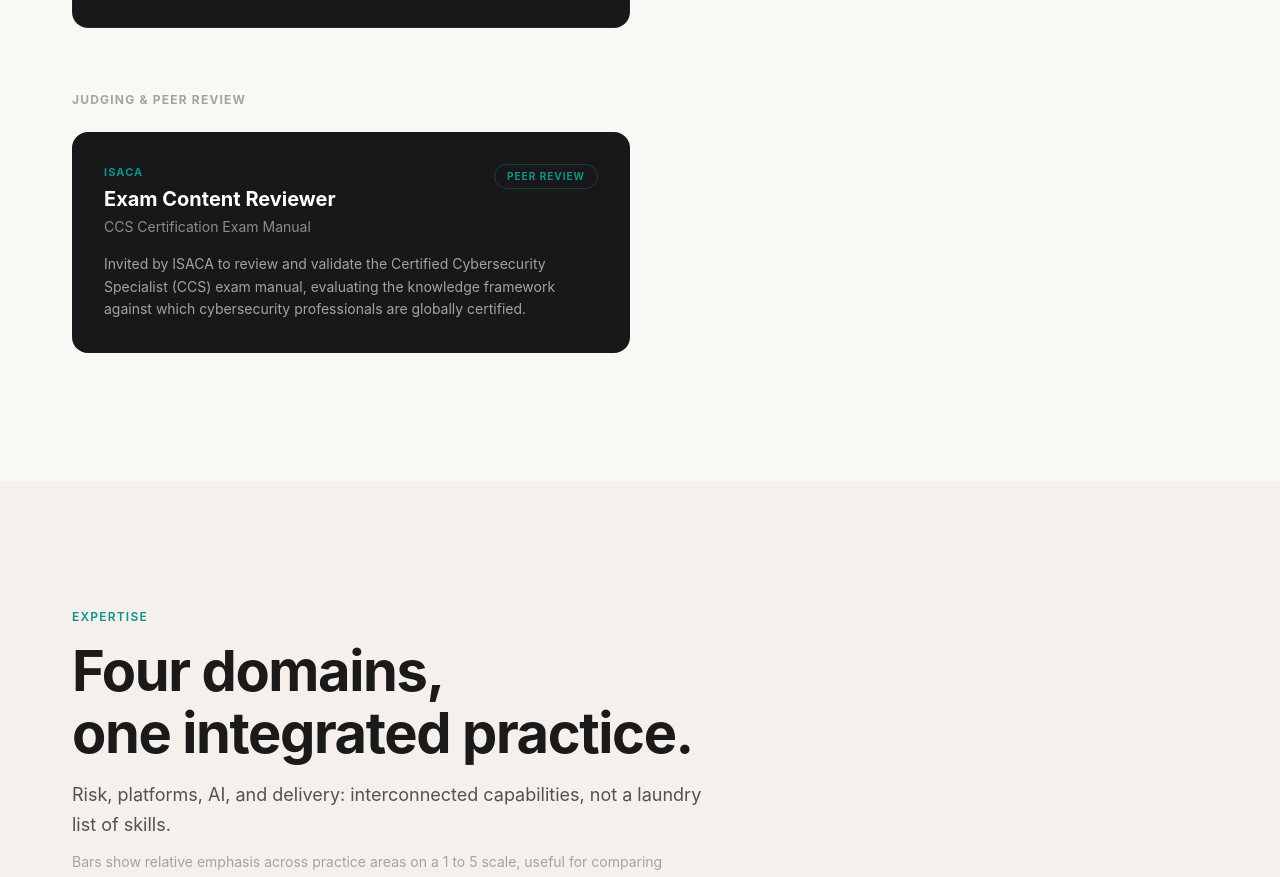
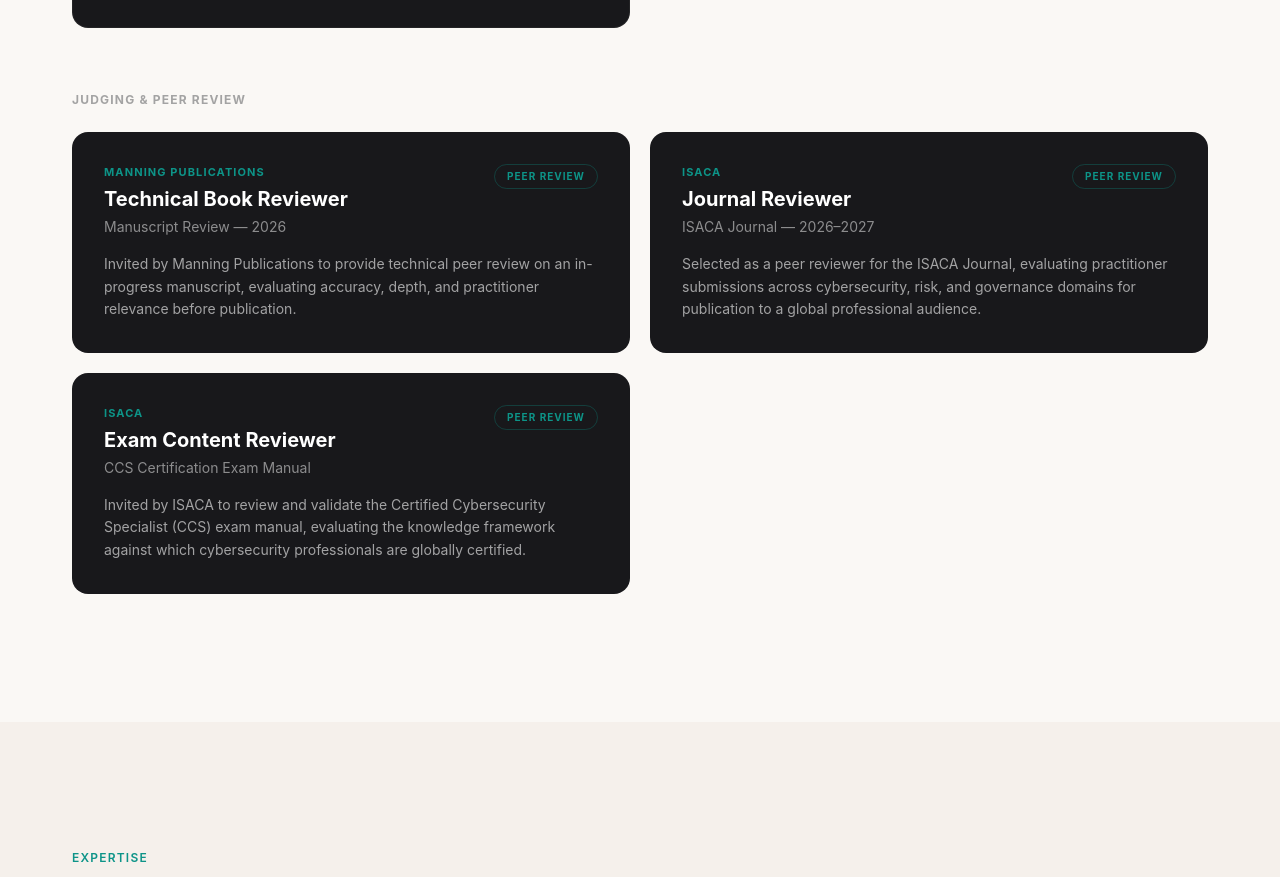
Before and after one commit to allandabre/allandabre.com, a React (Vite) app: page / in a window 1280 px wide. Shown: the part 7020-7897 px from the top of the page. Built offline with nearby package versions, Linux system fonts and the light colour scheme.

Commit message:
feat: add ISACA Journal reviewer 2026-2027 and Manning book reviewer
Co-Authored-By: Claude Sonnet 4.6 <noreply@anthropic.com>

```diff
--- a/src/data/recognition.js
+++ b/src/data/recognition.js
@@ -47,6 +47,20 @@ export const mediaQuotes = [
 
 export const judgingRoles = [
   {
+    org:     'Manning Publications',
+    role:    'Technical Book Reviewer',
+    scope:   'Manuscript Review — 2026',
+    detail:  'Invited by Manning Publications to provide technical peer review on an in-progress manuscript, evaluating accuracy, depth, and practitioner relevance before publication.',
+    badge:   'Peer Review',
+  },
+  {
+    org:     'ISACA',
+    role:    'Journal Reviewer',
+    scope:   'ISACA Journal — 2026–2027',
+    detail:  'Selected as a peer reviewer for the ISACA Journal, evaluating practitioner submissions across cybersecurity, risk, and governance domains for publication to a global professional audience.',
+    badge:   'Peer Review',
+  },
+  {
     org:     'ISACA',
     role:    'Exam Content Reviewer',
     scope:   'CCS Certification Exam Manual',
```
